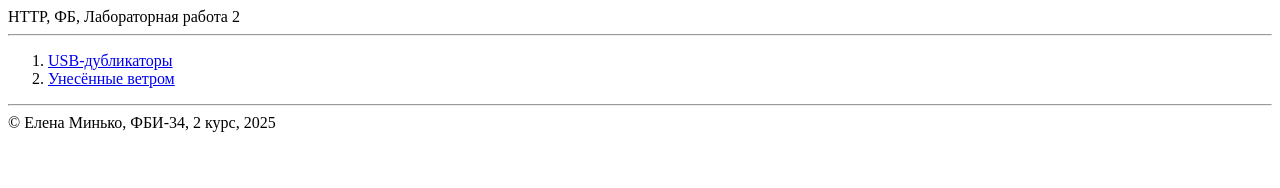
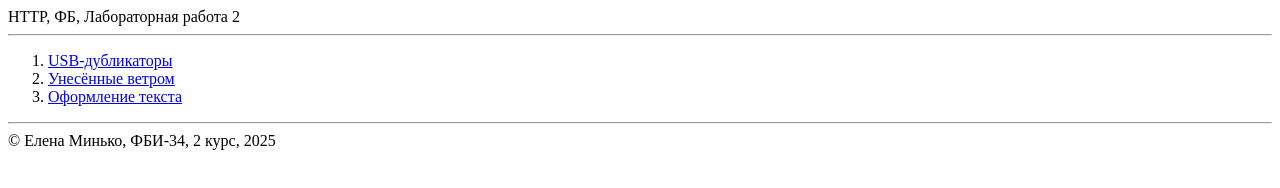
Before and after one commit to yaminjion/minko-labs, a plain HTML site: page lab2/lab2.html in a window 1280 px wide. Drawn offline with Linux system fonts and the light colour scheme.

Commit message:
Добавление дополнительного задания

```diff
--- a/lab2/lab2.html
+++ b/lab2/lab2.html
@@ -19,6 +19,9 @@
                 <li>
                     <a href="gone.html">Унесённые ветром</a>
                 </li>
+                <li>
+                    <a href="text.html">Оформление текста</a>
+                </li>
             </ol>
         </main>
 
```
